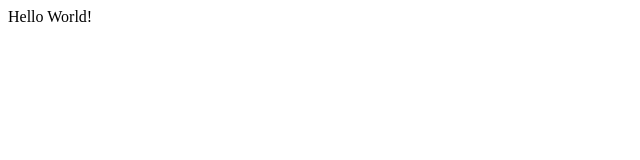
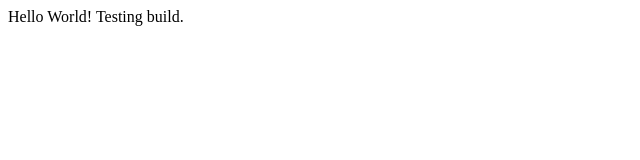
Before and after one commit to eduardoSlv/hello-world, a plain HTML site: page index.html in a window 1280 px wide. Shown: the whole page, without its empty margins (0-640 px from the left). Drawn offline with Linux system fonts and the light colour scheme.

Commit message:
Teste de built

```diff
--- a/index.html
+++ b/index.html
@@ -1,5 +1,6 @@
 <html>
 <body>
   Hello World!
+  Testing build.
 </body>
 </html>
```
